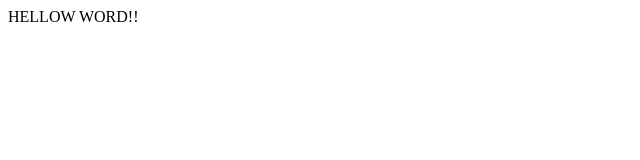
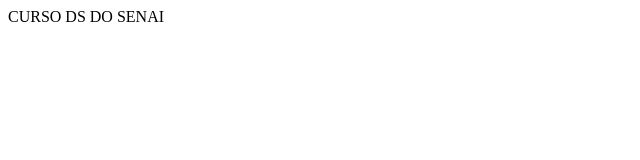
Before and after one commit to Muniz777/hellow-word, a plain HTML site: page index.html in a window 1280 px wide. Shown: the full height of the page, 0-640 px from the left. Drawn offline with Linux system fonts and the light colour scheme.

Commit message:
corpo Do Html 2

```diff
--- a/index.html
+++ b/index.html
@@ -5,6 +5,6 @@
     </head>
 
     <body>
-        HELLOW WORD!!
+        CURSO DS DO SENAI
     </body>
 </html>
```
